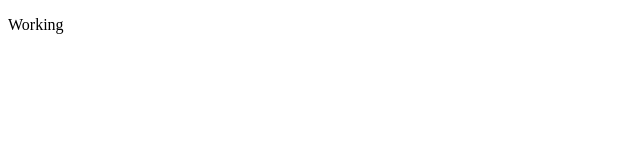
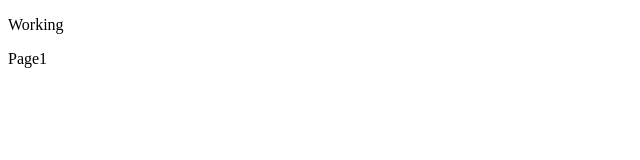
Before and after one commit to Preensie/piWebApp, a website: page pages/page1.html in a window 1280 px wide. Shown: the full height of the page, 0-640 px from the left. Drawn offline with Linux system fonts and the light colour scheme.

Commit message:
up page1

```diff
--- a/pages/page1.html
+++ b/pages/page1.html
@@ -7,4 +7,5 @@
 
 <body>
 	<p>Working</p>
+	<p>Page1</p>
 </body>
```
